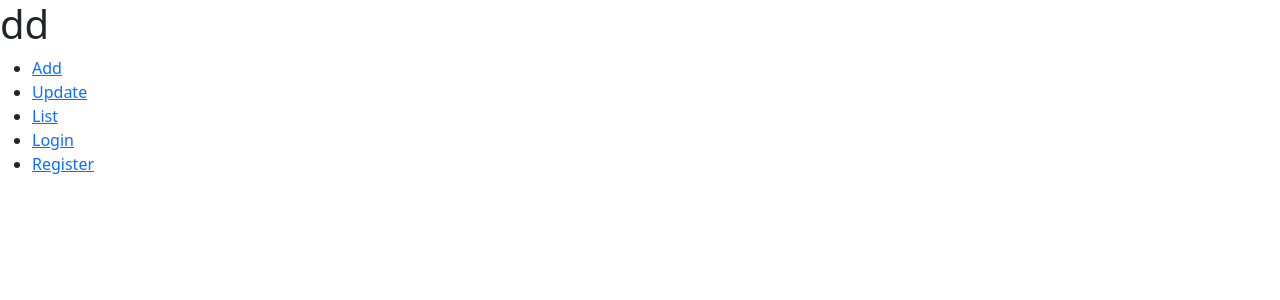
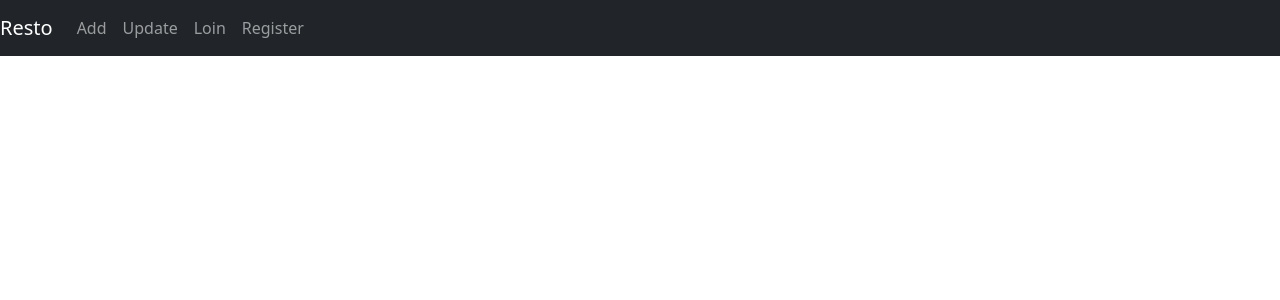
Before and after one commit to maihesham/ng-restaurants-with--json-server, an Angular app: page / in a window 1280 px wide. Shown: the top 300 px of the page. Built offline with nearby package versions, Linux system fonts and the light colour scheme.

Commit message:
add Navbar Component

```diff
--- a/src/app/app.component.html
+++ b/src/app/app.component.html
@@ -1,9 +1,4 @@
-<h1>dd</h1>
-<ul>
-  <li>  <a routerLink="Add">Add</a> </li>
-  <li>  <a routerLink="Update" >Update</a>   </li>
-  <li>  <a routerLink="List" >List</a>   </li>
-  <li>  <a routerLink="Login" >Login</a>   </li>
-  <li>  <a routerLink="Register" >Register</a>   </li>
-</ul>
-<router-outlet></router-outlet>
+<app-navbar></app-navbar>
+<div class="container">
+  <router-outlet></router-outlet>
+</div>
--- a/src/app/app.module.ts
+++ b/src/app/app.module.ts
@@ -8,6 +8,7 @@
 import { ListComponent } from './list/list.component';
 import { LoginComponent } from './login/login.component';
 import { RegisterComponent } from './register/register.component';
+import { NavbarComponent } from './navbar/navbar.component';
 
 @NgModule({
   declarations: [
@@ -16,7 +17,8 @@
     UpdateComponent,
     ListComponent,
     LoginComponent,
-    RegisterComponent
+    RegisterComponent,
+    NavbarComponent
   ],
   imports: [
     BrowserModule,
--- /dev/null
+++ b/src/app/navbar/navbar.component.html
@@ -0,0 +1,25 @@
+<nav class="navbar navbar-expand-lg navbar-dark bg-dark">
+    <a class="navbar-brand" active routerLink="List">Resto</a>
+    <button class="navbar-toggler" type="button" data-toggle="collapse" data-target="#navbarSupportedContent" aria-controls="navbarSupportedContent" aria-expanded="false" aria-label="Toggle navigation">
+      <span class="navbar-toggler-icon"></span>
+    </button>
+
+    <div class="collapse navbar-collapse" id="navbarSupportedContent">
+      <ul class="navbar-nav mr-auto">
+        <li class="nav-item ">
+          <a class="nav-link" routerLink="Add">Add </a>
+        </li>
+        <li class="nav-item">
+          <a class="nav-link" routerLink="Update">Update</a>
+        </li>
+
+        <li class="nav-item">
+          <a class="nav-link" routerLink="Login">Loin</a>
+        </li>
+        <li class="nav-item">
+          <a class="nav-link" routerLink="Register">Register</a>
+        </li>
+      </ul>
+
+    </div>
+  </nav>
--- /dev/null
+++ b/src/app/navbar/navbar.component.ts
@@ -0,0 +1,15 @@
+import { Component, OnInit } from '@angular/core';
+
+@Component({
+  selector: 'app-navbar',
+  templateUrl: './navbar.component.html',
+  styleUrls: ['./navbar.component.css']
+})
+export class NavbarComponent implements OnInit {
+
+  constructor() { }
+
+  ngOnInit(): void {
+  }
+
+}
```
Also changed, not shown: src/app/navbar/navbar.component.css (added), 1 other file (tests, documents, lock files or other folders).
